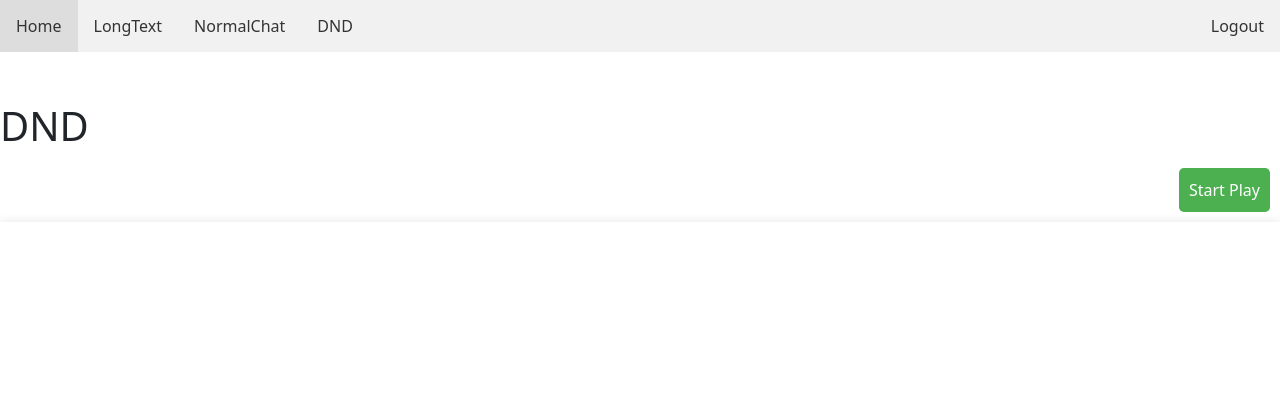
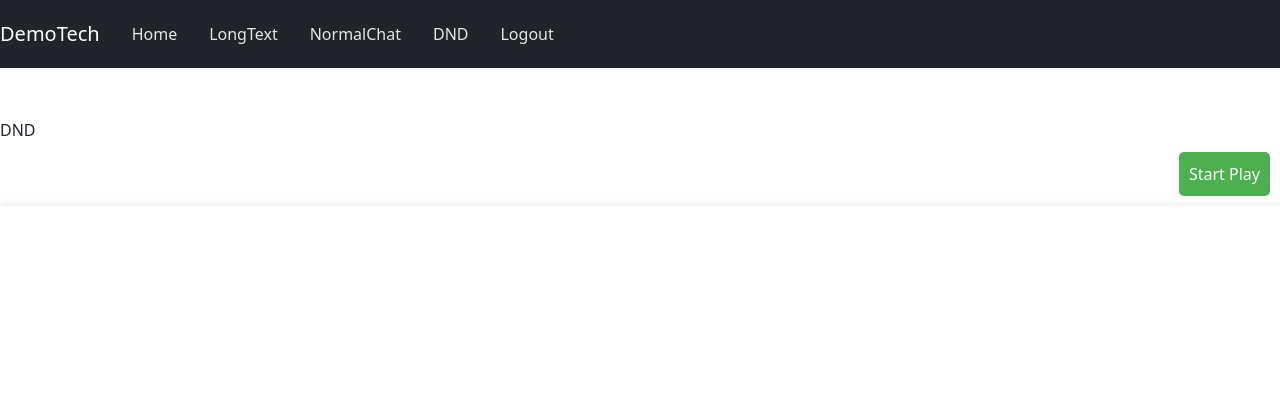
Before and after one commit to Newguinea/chatWithGPT, a Flask app: page /dnd in a window 1280 px wide. Shown: the top 420 px of the page. Run offline with Flask 3, Linux system fonts and the light colour scheme; the visitor is signed in with stand-in values (Sample User, id 1).

Commit message:
optimise the / and nav bar

```diff
--- a/app/static/base.css
+++ b/app/static/base.css
@@ -40,3 +40,7 @@ ul {
 .navbar li.logout {
     margin-left: auto;
 }
+
+.navbar-nav li a {
+  color: RGB(230, 230, 230); /* 更改链接的颜色，可以替换为您想要的颜色 */
+}
--- a/app/templates/base.html
+++ b/app/templates/base.html
@@ -17,16 +17,29 @@
     ></script>
 </head>
 <body>
-    <ul class="navbar">
+
+<nav class="navbar navbar-dark bg-dark navbar-expand-md">
+    <a href="#" class="navbar-brand">DemoTech</a>
+    <button
+            class="navbar-toggler"
+            data-bs-toggle="collapse"
+            data-bs-target="#navbar"
+    >
+        <span class="navbar-toggler-icon"></span>
+    </button>
+    <div class="navbar-collapse collapse" id="navbar">
+        <ul class="navbar-nav">
             <li><a href="{{ url_for('index') }}">Home</a></li>
             <li><a href="{{ url_for('longtextProcess') }}">LongText</a></li>
             <li><a href="{{ url_for('chat') }}">NormalChat</a></li>
             <li><a href="{{ url_for('dnd') }}">DND</a></li>
             <li class="logout"><a href="{{ url_for('logout') }}">Logout</a></li>
         </ul>
+    </div>
+</nav>
 
 <div class="content">
-        <h1>{% block heading %}{% endblock %}</h1>
+    {% block heading %}{% endblock %}
 
     {% block content %}
     {% endblock %}
--- a/app/templates/index.html
+++ b/app/templates/index.html
@@ -21,7 +21,7 @@
             crossorigin="anonymous"></script>
     <link rel="stylesheet" type="text/css" href="{{ url_for('static', filename='index.css') }}">
 
-    <div style="position: relative; margin-top: -20px;">
+    <div style="position: relative;">
         <img src="{{ url_for('static', filename='images/ai.jpg') }}" alt="AI Image">
         <div style="position: absolute; top: 30%; left: 25%; background-color: rgba(225, 225, 225, 0.9);">
             <h3 class="header">AI Innovation Hub</h3>
```
Lines whose indentation alone changed are shown as unchanged.
